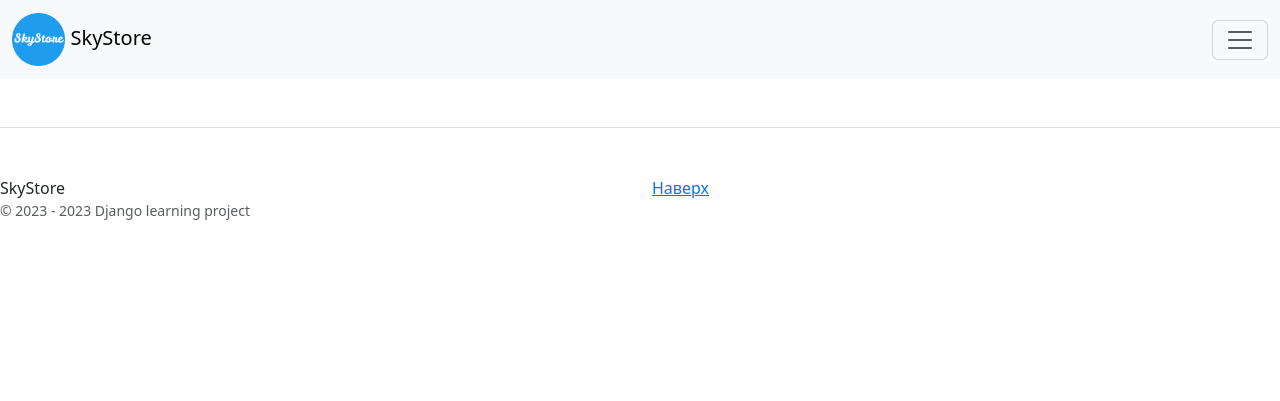
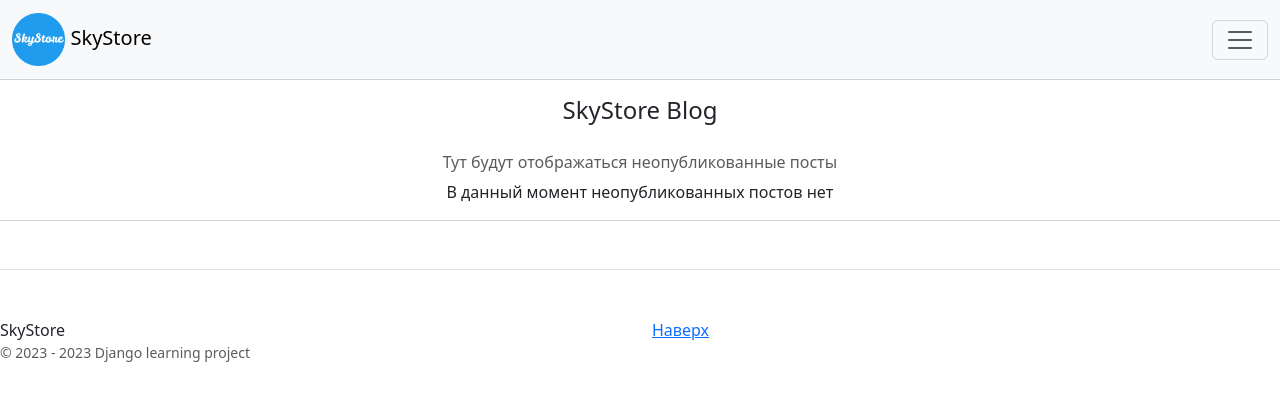
Before and after one commit to Abramov0Alexandr/django_learning, a Django app: page /edit/ in a window 1280 px wide. Shown: the top 401 px of the page. Run offline with Django 4.2, Linux system fonts and the light colour scheme; data comes from the database, SQL or seed files in the repository; some libraries are stand-ins or nearby versions.

Commit message:
Сделал кнопку для проверки поста и его публикации, добавил условие для отображения информации

```diff
--- a/catalog/templates/catalog/developing_posts.html
+++ b/catalog/templates/catalog/developing_posts.html
@@ -1,9 +1,9 @@
 {% extends 'catalog/base.html' %}
+{% load catalog_tags %}
 {% block title %}
 В редакции
 {% endblock %}
 {% block content %}
-{% load catalog_tags %}
 {% for object in object_list %}
 <div class="card-body mb-4 rounded-3 ">
 
@@ -19,22 +19,31 @@
                      width="50%"
                      height="500">
                 <p class="lead"> Содержание: <br>{{ object.content|truncatechars:200 }}</p>
-                <p class="lead"><br>{% if not object.is_published %}
+                <p class="lead"><br></p>
+                {% if not object.is_published %}
                     Признак публикации: Пост не опубликован
-                    {% endif %}
-                </p>
+                {% endif %}
 
                 <div class="alert alert-warning" role="alert">
                     <strong>Внимание!</strong> Проверь статью перед публикацией.
-                    <a href="" type="submit" class="btn btn-outline-success">Перейти к проверке</a>
+                    <a href="{% url 'catalog:release_post' object.slug %}" type="submit"
+                       class="btn btn-outline-success">Перейти к проверке</a>
                 </div>
 
             </div>
-
-
         </div>
     </div>
 </div>
-
 {% endfor %}
+{% if not object_list %}
+    <div class="card">
+        <div class="card-body">
+            <h4 class="card-title">SkyStore Blog</h4><br>
+            <h6 class="card-subtitle mb-2 text-muted">Тут будут отображаться неопубликованные посты</h6>
+            <p class="card-text">
+                В данный момент неопубликованных постов нет
+            </p>
+        </div>
+    </div>
+{% endif %}
 {% endblock %}
```
